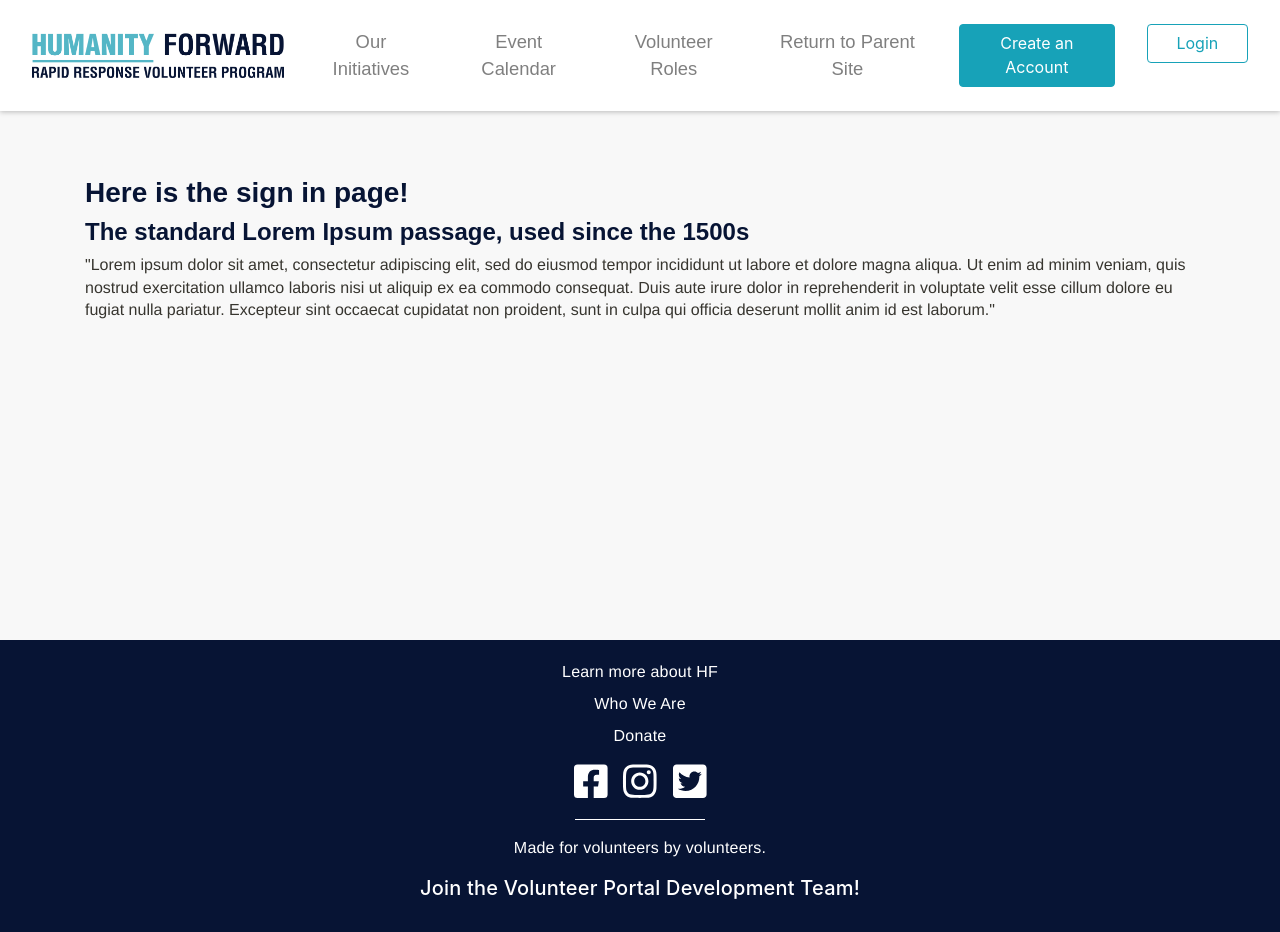
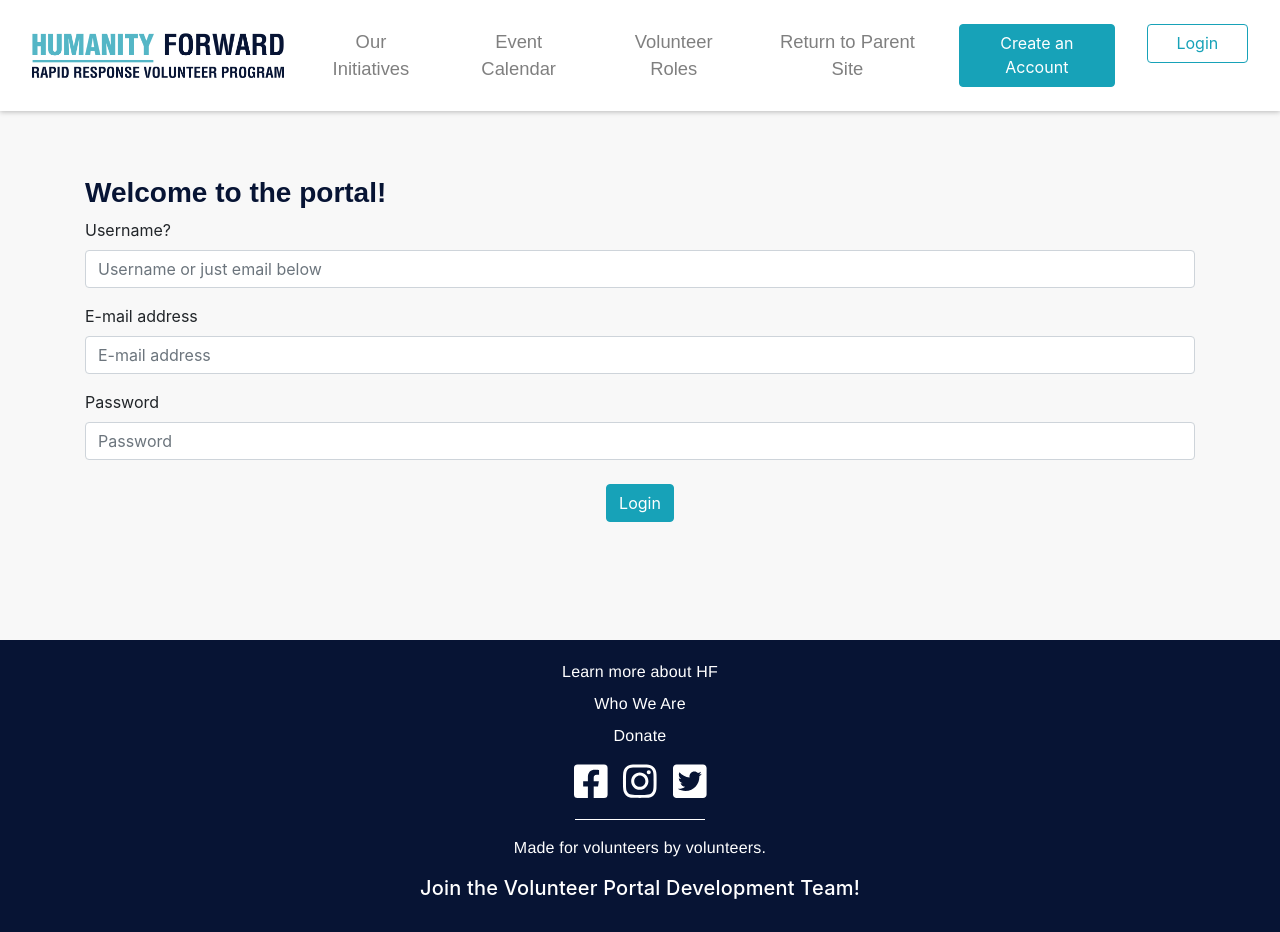
Before and after one commit to HF-RapidResponse/volunteer-portal, a React (Create React App) app in the folder client/: page /login in a window 1280 px wide. Built offline with nearby package versions, Linux system fonts and the light colour scheme; no server answers.

Commit message:
checkpoint: got a fake login working a combination of redux and hooks

```diff
--- a/client/package.json
+++ b/client/package.json
@@ -1,6 +1,6 @@
 {
   "name": "volunteer-portal",
-  "version": "0.5.0",
+  "version": "1.0",
   "private": true,
   "dependencies": {
     "@fortawesome/fontawesome-svg-core": "^1.2.31",
@@ -11,6 +11,7 @@
     "@testing-library/jest-dom": "^4.2.4",
     "@testing-library/react": "^9.5.0",
     "@testing-library/user-event": "^7.2.1",
+    "axios": "^0.21.1",
     "bootstrap": "^4.5.3",
     "node-sass": "^4.14.1",
     "react": "^16.14.0",
--- /dev/null
+++ b/client/src/components/Dashboard.js
@@ -0,0 +1,7 @@
+import React, { useState } from 'react';
+
+function Dashboard(props) {
+  return <h2>This is the dashboard!</h2>;
+}
+
+export default Dashboard;
--- a/client/src/components/Login.js
+++ b/client/src/components/Login.js
@@ -1,21 +1,88 @@
-import React from 'react';
+import React, { useState } from 'react';
+import { connect } from 'react-redux';
+import useForm from './hooks/useForm';
+import { Button, Form } from 'react-bootstrap';
+// import { Form as FormWrapper, Field } from 'react-final-form';
+import { attemptLogin } from '../store/user-slice.js';
+import { Redirect } from 'react-router-dom';
 
-function Login() {
-  return (
+function Login(props) {
+  const [submitted, setSubmitted] = useState(false);
+  const [validated, setValidated] = useState(false);
+  const { attemptLogin, user } = props;
+  const { handleSubmit, handleChange } = useForm(attemptLogin);
+  /**
+   * simple helper function that handles form submission by calling several other functions
+   * @param {*} e - event object
+   */
+  function submitWrapper(e) {
+    setSubmitted(handleSubmit(e));
+    setValidated(true);
+  }
+
+  /**
+   * simple helper function that checks for enter key to do for submission
+   * @param {Object} e - event object
+   */
+  function handleKeyPress(key, e) {
+    if (e.key === 'Enter') {
+      submitWrapper(e);
+    } else {
+      handleChange(key, e.target.value);
+    }
+  }
+
+  console.log('Do we have a user?', user);
+  return (validated && submitted) || user ? (
+    <Redirect push to="/dashboard" />
+  ) : (
     <>
-      <h2>Here is the sign in page!</h2>
-      <h3>The standard Lorem Ipsum passage, used since the 1500s</h3>
-      <p>
-        "Lorem ipsum dolor sit amet, consectetur adipiscing elit, sed do eiusmod
-        tempor incididunt ut labore et dolore magna aliqua. Ut enim ad minim
-        veniam, quis nostrud exercitation ullamco laboris nisi ut aliquip ex ea
-        commodo consequat. Duis aute irure dolor in reprehenderit in voluptate
-        velit esse cillum dolore eu fugiat nulla pariatur. Excepteur sint
-        occaecat cupidatat non proident, sunt in culpa qui officia deserunt
-        mollit anim id est laborum."
-      </p>
+      <h2>Welcome to the portal!</h2>
+      <Form
+        noValidate
+        validated={validated}
+        className="fade-in"
+        onSubmit={submitWrapper}
+      >
+        <Form.Group controlId="formUsername">
+          <Form.Label>Username?</Form.Label>
+          <Form.Control
+            type="username"
+            placeholder="Username or just email below"
+            onChange={(e) => handleKeyPress('username', e)}
+          />
+        </Form.Group>
+        <Form.Group controlId="formBasicEmail">
+          <Form.Label>E-mail address</Form.Label>
+          <Form.Control
+            type="email"
+            placeholder="E-mail address"
+            onChange={(e) => handleKeyPress('email', e)}
+          />
+        </Form.Group>
+        <Form.Group controlId="formBasicPassword">
+          <Form.Label>Password</Form.Label>
+          <Form.Control
+            type="password"
+            placeholder="Password"
+            onChange={(e) => handleKeyPress('password', e)}
+          />
+        </Form.Group>
+        <div className="text-center">
+          <Button variant="info" type="submit" className="mt-2 mb-2">
+            Login
+          </Button>
+        </div>
+      </Form>
     </>
   );
 }
 
-export default Login;
+const mapStateToProps = (state) => {
+  return {
+    user: state.userStore.user,
+  };
+};
+
+const mapDispatchToProps = { attemptLogin };
+export default connect(mapStateToProps, mapDispatchToProps)(Login);
--- a/client/src/components/PageViewSwitch.js
+++ b/client/src/components/PageViewSwitch.js
@@ -13,6 +13,7 @@ import Initiatives from './Initiatives';
 import InitiativeDetail from './InitiativeDetail';
 import NotFound from './NotFound';
 import Login from './Login';
+import Dashboard from './Dashboard';
 
 // initialize GA
 // REACT_APP_GA_TRACKING_ID can be found in .env
@@ -47,6 +48,7 @@ function PageViewSwitch() {
           component={withRouter(InitiativeDetail)}
         />
         <Route path="/login" exact component={Login} />
+        <Route path="/dashboard" exact component={Dashboard} />
         <Route path="*" component={NotFound} />
       </Switch>
     </Container>
--- /dev/null
+++ b/client/src/components/hooks/useForm.js
@@ -0,0 +1,52 @@
+import { useState } from 'react';
+
+/**
+ * custom React hook handles form change and submission of a form component
+ * @param {Object} obj -  base object representing the fields the form should have
+ * @param {Function} submitFunction -  function that really handles submit
+ * @returns several variables and functions to be used elsewhere
+ */
+function useForm(callback, initObj) {
+  const [data, setData] = useState(initObj || {});
+
+  /**
+   * event handler function of sorts that handles form change
+   * takes in a key and val to add/edit to the current data object
+   * @param {*} key - key/property to add/edit
+   * @param {*} val - value to add/edit
+   */
+  function handleChange(key, val) {
+    const newData = { ...data };
+    newData[key] = val;
+    setData(newData);
+  }
+
+  /**
+   * event handler function that handles page submission
+   * designed to work with HTML page form validation
+   * @param {Object} e - event object (we weant to inspect the currentTarget property)
+   */
+  function handleSubmit(e) {
+    const form = e.currentTarget;
+    e.preventDefault();
+    e.stopPropagation();
+    if (form.checkValidity() === false) {
+      return false;
+    } else {
+      // callback();
+      callback(data).then((response) => {
+        console.log('any response here?', response);
+        return response;
+      });
+    }
+  }
+
+  return {
+    handleChange,
+    handleSubmit,
+    data,
+    setData,
+  };
+}
+
+export default useForm;
--- a/client/src/store/user-slice.js
+++ b/client/src/store/user-slice.js
@@ -1,3 +1,4 @@
+import axios from 'axios';
 import { createSlice } from '@reduxjs/toolkit';
 
 const userSlice = createSlice({
@@ -8,16 +9,31 @@ const userSlice = createSlice({
   },
 
   reducers: {
-    login: (state, action) => {
-      state.user = action.payload;
+    completeLogin: (state, action) => {
+      const { payload } = action;
+      payload.username = payload.username || 'andyfromtheblock'; // using this as placeholder for now
+      state.user = payload;
       console.log('Here is the user on login:', state.user);
     },
     logout: (state, action) => {
       state.user = null;
     },
+    register: (state, action) => {},
   },
 });
 
-export const { login, logout } = userSlice.actions;
+export const { completeLogin, logout } = userSlice.actions;
+
+export const attemptLogin = (payload) => async (dispatch) => {
+  // const response = await axios.post('/api/login-or-something-like-that/', payload);
+  // if (response.ok) {
+  //   dispatch(login(response.data));
+  //   return true;
+  // } else {
+  //   return false;
+  // }
+  dispatch(completeLogin(payload));
+  return true;
+};
 
 export default userSlice.reducer;
--- a/client/src/styles/base.scss
+++ b/client/src/styles/base.scss
@@ -56,7 +56,7 @@ body {
 
 #main-content,
 #main-header {
-  min-width: 280px;
+  min-width: 320px;
 }
 
 #main-content {
@@ -69,7 +69,7 @@ body {
   }
 
   @media (max-width: 576px) {
-    padding-top: 9rem;
+    padding-top: 8rem;
   }
 }
 
```
Also changed, not shown: 1 other file (tests, documents, lock files or other folders).
